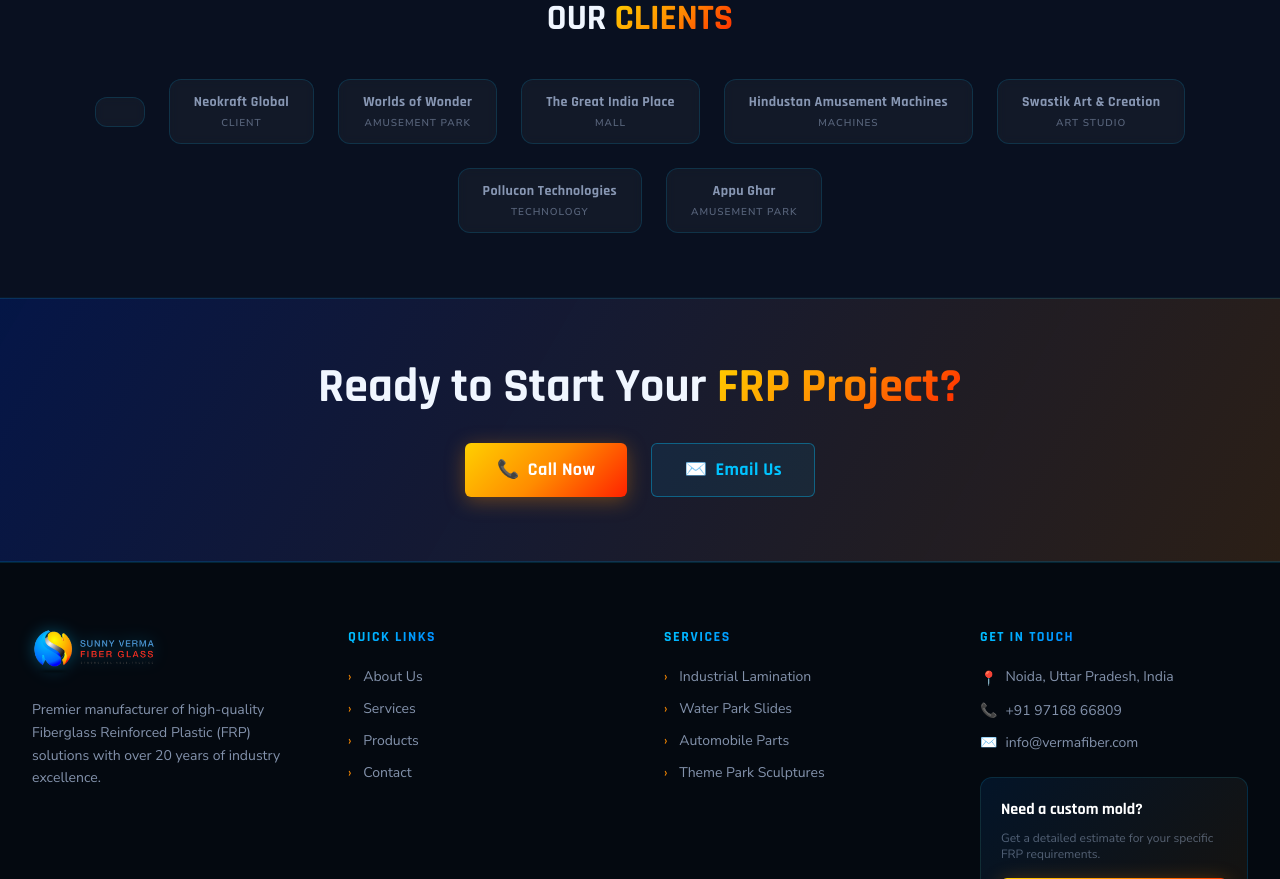
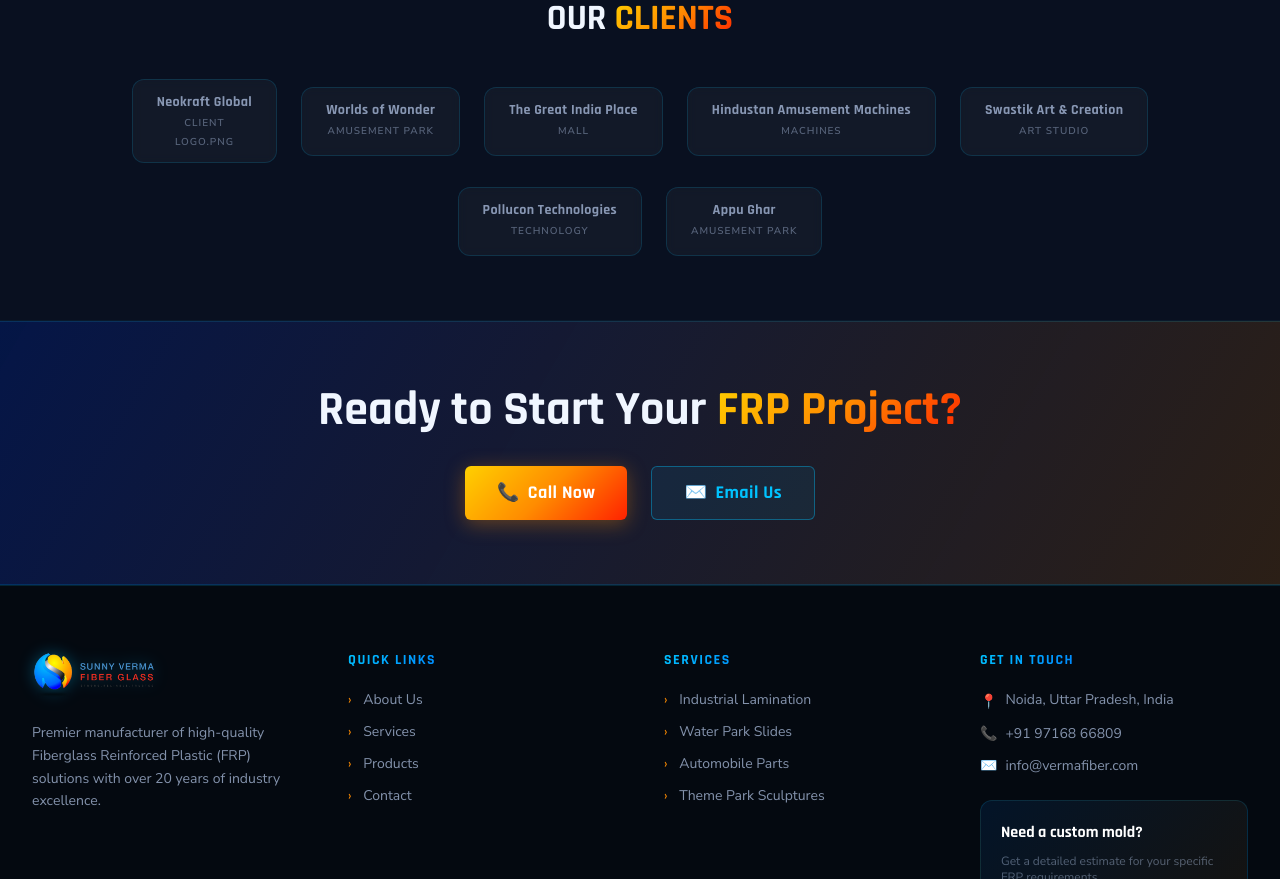
Before and after one commit to project689test/Sunny_Verma_FiberGlass, a React (Vite) app in the folder client/: page / in a window 1280 px wide. Shown: the part 4760-5639 px from the top of the page. Built offline with nearby package versions, Linux system fonts and the light colour scheme.

Commit message:
Update ClientLogos.jsx

```diff
--- a/client/src/components/ClientLogos.jsx
+++ b/client/src/components/ClientLogos.jsx
@@ -2,7 +2,6 @@
 import { fadeInUp, staggerContainer } from '../hooks/useScrollAnimation';
 
 const clients = [
-  {},
   { name: "Neokraft Global", sub: "CLIENT", Image:"LOGO.png" },
   { name: "Worlds of Wonder", sub: "AMUSEMENT PARK" },
   { name: "The Great India Place", sub: "MALL" },
@@ -48,6 +47,9 @@
               <p className="text-[10px] text-dim tracking-widest font-semibold mt-1 uppercase group-hover:text-[rgba(0,195,255,0.5)] transition-colors">
                 {client.sub}
               </p>
+              <p className="text-[10px] text-dim tracking-widest font-semibold mt-1 uppercase group-hover:text-[rgba(0,195,255,0.5)] transition-colors">
+                {client.Image}
+              </p>
             </motion.div>
           ))}
         </motion.div>
```
